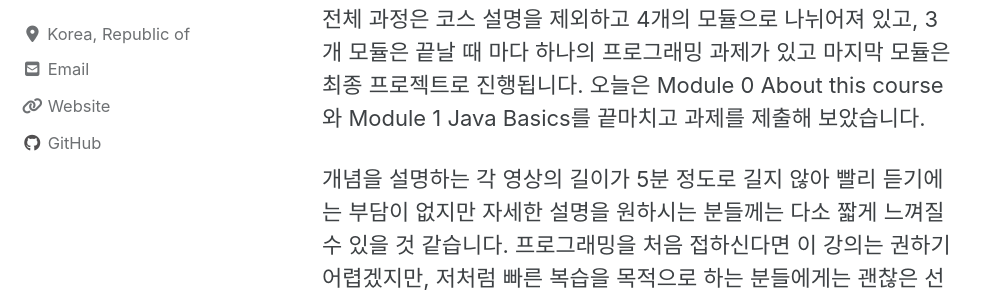
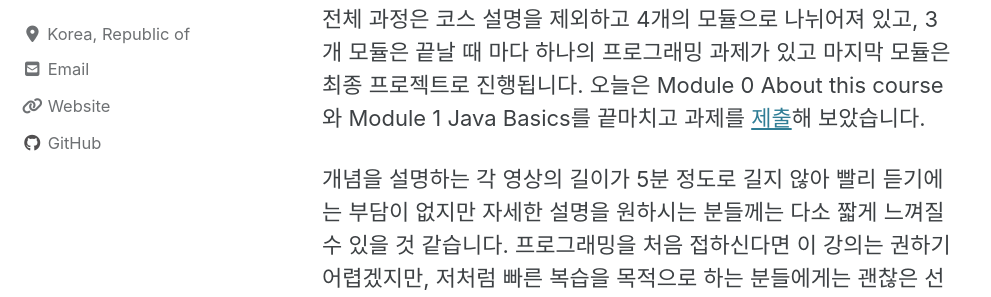
Before and after one commit to yyyoungha/yyyoungha.github.io, a Jekyll site: the page built from _posts/2020-07-21-learn-to-program-in-java-1.md, in a window 1280 px wide and 900 px high, scrolled down 1951 px. Shown: the part 254-551 px from the top of the window, without its empty margins (0-991 px from the left). Built offline with Jekyll 4.4.1, drawn with Linux system fonts in a browser that asks for light colours; cached includes are drawn as plain includes; nearby versions of some CDN libraries; part of the change alters nothing that is shown.

```diff
--- a/_posts/2020-07-21-learn-to-program-in-java-1.md
+++ b/_posts/2020-07-21-learn-to-program-in-java-1.md
@@ -51,7 +51,7 @@ Java의 가장 강력한 장점 중 하나는 플랫폼 독립적으로 설계
 
 ## 중간 코스 평가
 
-전체 과정은 코스 설명을 제외하고 4개의 모듈으로 나뉘어져 있고, 3개 모듈은 끝날 때 마다 하나의 프로그래밍 과제가 있고 마지막 모듈은 최종 프로젝트로 진행됩니다. 오늘은 Module 0 About this course와 Module 1 Java Basics를 끝마치고 과제를 제출해 보았습니다.
+전체 과정은 코스 설명을 제외하고 4개의 모듈으로 나뉘어져 있고, 3개 모듈은 끝날 때 마다 하나의 프로그래밍 과제가 있고 마지막 모듈은 최종 프로젝트로 진행됩니다. 오늘은 Module 0 About this course와 Module 1 Java Basics를 끝마치고 과제를 [제출][project-1]해 보았습니다.
 
 개념을 설명하는 각 영상의 길이가 5분 정도로 길지 않아 빨리 듣기에는 부담이 없지만 자세한 설명을 원하시는 분들께는 다소 짧게 느껴질 수 있을 것 같습니다. 프로그래밍을 처음 접하신다면 이 강의는 권하기 어렵겠지만, 저처럼 빠른 복습을 목적으로 하는 분들에게는 괜찮은 선택이라 생각합니다.
 
@@ -60,3 +60,4 @@ Java의 가장 강력한 장점 중 하나는 플랫폼 독립적으로 설계
 [wiki-oop]: https://en.wikipedia.org/wiki/Object-oriented_programming
 [java-exec]: http://tcpschool.com/java/java_intro_programming
 [gfg-camel-case]: https://www.geeksforgeeks.org/java-naming-conventions/
+[project-1]: https://courses.edx.org/courses/course-v1:Microsoft+DEV276x+1T2020a/discussion/forum/86f1065faa437137cff851dc3eb9d82903112cf9/threads/5f16e44ceac4b4084da1afb1
```
